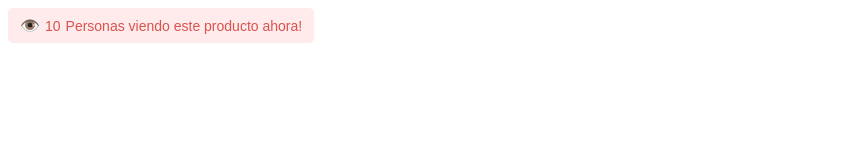
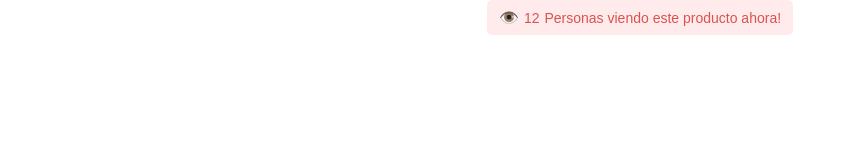
Before and after one commit to JDavid1509/JDavid1509.gihub.io, a plain HTML site: page index.html in a window 1280 px wide. Shown: the whole page, without its empty margins (0-848 px from the left). Drawn offline with Linux system fonts and the light colour scheme.

Commit message:
Update index.html

```diff
--- a/index.html
+++ b/index.html
@@ -1,10 +1,20 @@
-<div id="live-viewers-container">
-    <span class="eye-icon">👁️</span>
-    <span id="live-viewers-count">10</span>
-    <span>Personas viendo este producto ahora!</span>
-</div>
+<!DOCTYPE html>
+<html lang="es">
+<head>
+    <meta charset="UTF-8">
+    <meta name="viewport" content="width=device-width, initial-scale=1.0">
+    <title>Widget de Visitas</title>
+    <style>
+        body {
+            margin: 0;
+            padding: 0;
+            display: flex;
+            justify-content: center;
+            align-items: center;
+            height: 100%;
+            background: transparent;
+        }
 
-<style>
         #live-viewers-container {
             font-family: Arial, sans-serif;
             font-size: 14px;
@@ -22,6 +32,14 @@
             font-size: 16px;
         }
     </style>
+</head>
+<body>
+
+    <div id="live-viewers-container">
+        <span class="eye-icon">👁️</span>
+        <span id="live-viewers-count">10</span>
+        <span>Personas viendo este producto ahora!</span>
+    </div>
 
     <script>
         function getRandomViewers() {
@@ -32,5 +50,8 @@
             document.getElementById("live-viewers-count").textContent = getRandomViewers();
         }
 
-    setInterval(updateViewersCount, 60000); // Actualiza cada 60 segundos
+        setInterval(updateViewersCount, 5000); // Actualiza cada 5 segundos
     </script>
+
+</body>
+</html>
```
Lines whose indentation alone changed are shown as unchanged.
